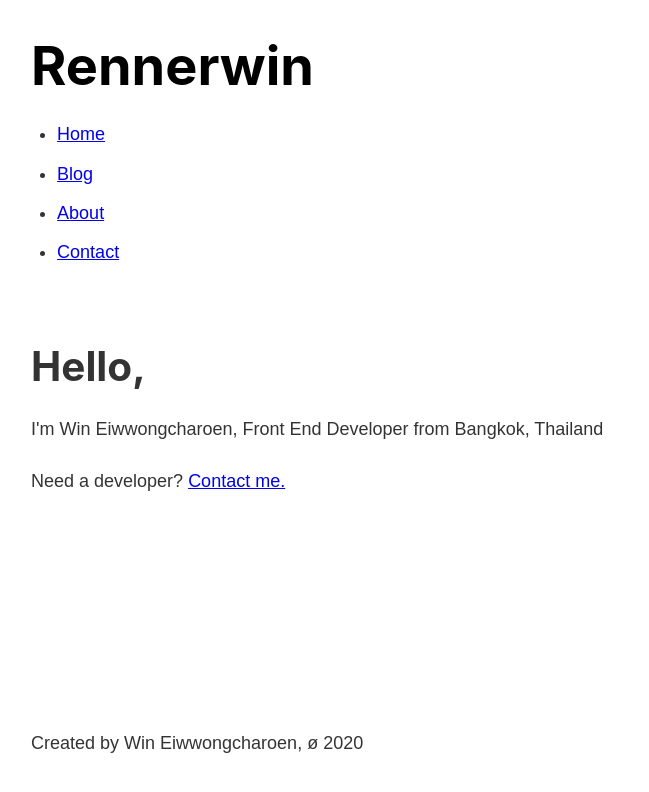
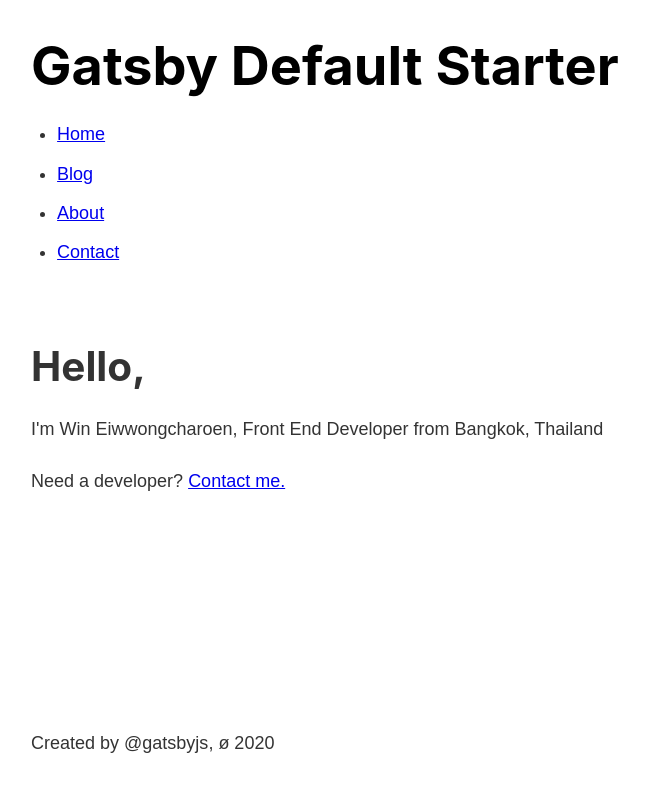
Before and after one commit to rennerwins/learn-gatsby, a Gatsby site: page / in a window 1280 px wide. Shown: the whole page, without its empty margins (252-901 px from the left). Built offline with nearby package versions, Linux system fonts and the light colour scheme; Gatsby itself is replaced by a stand-in of ours.

Commit message:
setup env development

```diff
--- a/package.json
+++ b/package.json
@@ -21,6 +21,7 @@
     "react-helmet": "^5.2.1"
   },
   "devDependencies": {
+    "env-cmd": "^10.0.1",
     "prettier": "^1.19.1"
   },
   "keywords": [
@@ -29,7 +30,7 @@
   "license": "MIT",
   "scripts": {
     "build": "gatsby build",
-    "develop": "gatsby develop",
+    "develop": "env-cmd -f .env.development gatsby develop",
     "format": "prettier --write \"**/*.{js,jsx,json,md}\"",
     "start": "npm run develop",
     "serve": "gatsby serve",
--- a/src/components/footer.js
+++ b/src/components/footer.js
@@ -1,9 +1,20 @@
 import React from 'react'
+import { useStaticQuery, graphql } from 'gatsby'
 
 const Footer = () => {
+  const data = useStaticQuery(graphql`
+    query {
+      site {
+        siteMetadata {
+          author
+        }
+      }
+    }
+  `)
+
   return (
     <footer>
-      <p>Created by Win Eiwwongcharoen, ø 2020</p>
+      <p>Created by {data.site.siteMetadata.author}, ø 2020</p>
     </footer>
   )
 }
--- a/src/components/header.js
+++ b/src/components/header.js
@@ -1,5 +1,5 @@
 import React from 'react'
-import { Link } from 'gatsby'
+import { Link, graphql, useStaticQuery } from 'gatsby'
 
 import headerStyles from './header.module.scss'
 
@@ -11,11 +11,21 @@
 ]
 
 const Header = () => {
+  const data = useStaticQuery(graphql`
+    query {
+      site {
+        siteMetadata {
+          title
+        }
+      }
+    }
+  `)
+
   return (
     <header className={headerStyles.header}>
       <h1>
         <Link className={headerStyles.title} to="/">
-          Rennerwin
+          {data.site.siteMetadata.title}
         </Link>
       </h1>
       <nav>
```
Also changed, not shown: 1 other file.
